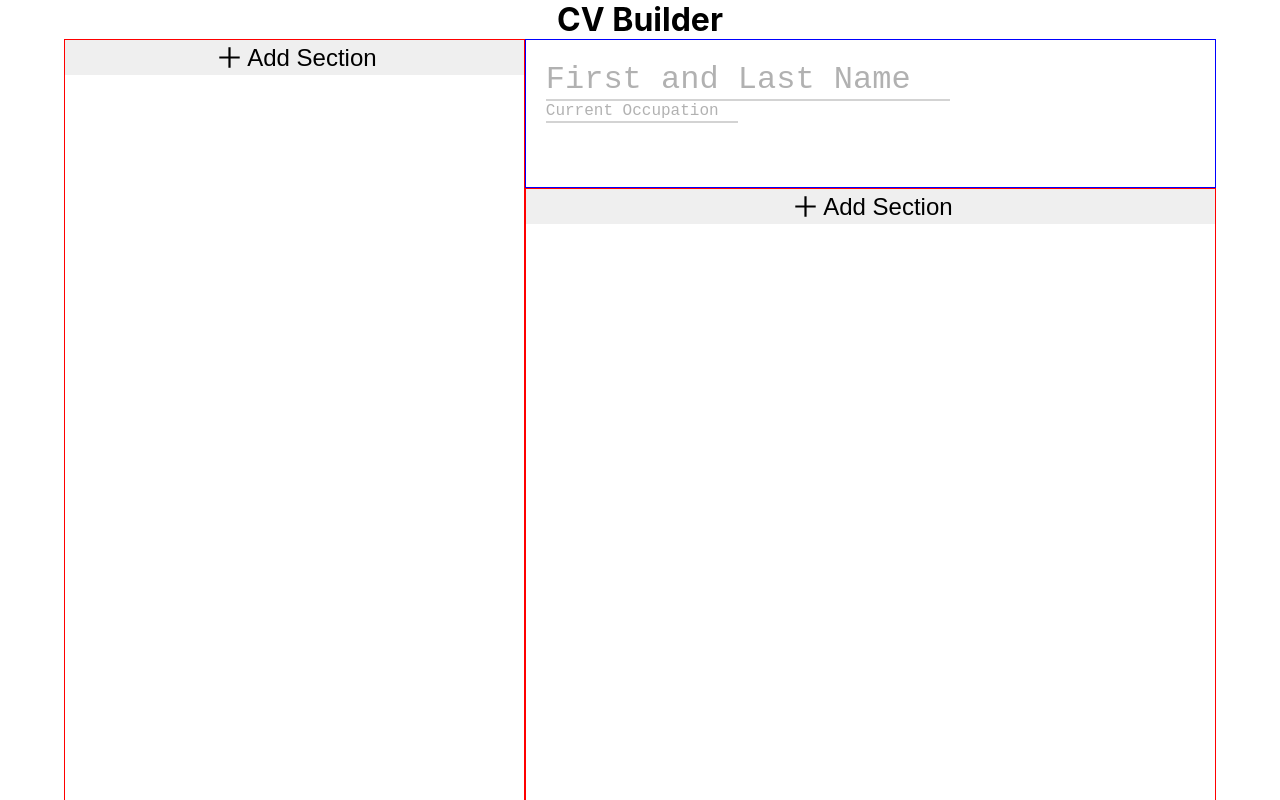
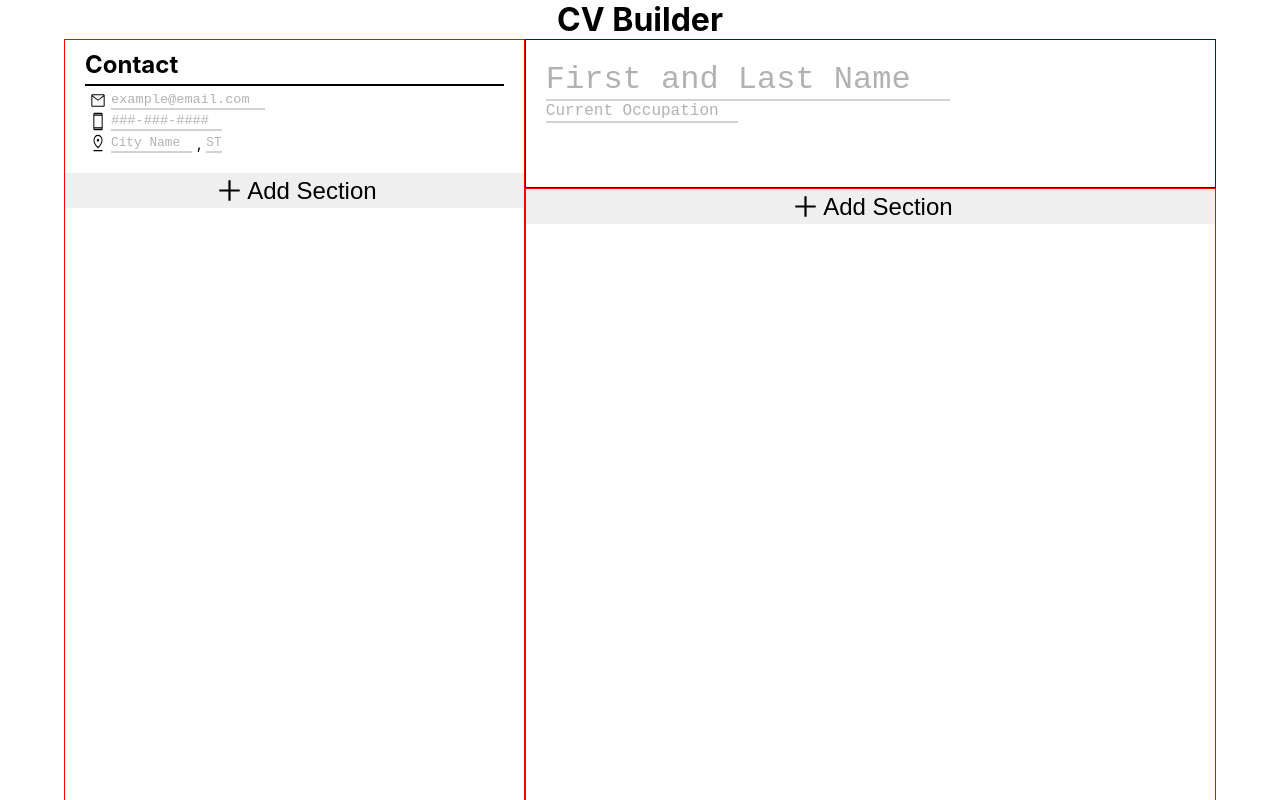
Before and after one commit to ben-rieth/cv-app, a React (Create React App) app: page / in a window 1280 px wide. Shown: the top 800 px of the page. Built offline with nearby package versions, Linux system fonts and the light colour scheme.

Commit message:
Add contact section to sidebar by default and make it uneditable

```diff
--- a/src/components/resume/ResumeColumn.js
+++ b/src/components/resume/ResumeColumn.js
@@ -19,13 +19,30 @@ class ResumeColumn extends React.Component {
         this.dropdownOptions = this.getDropdownOptions();
 
         this.state = {
-            sections: [],
+            sections: this.getInitialSections(),
             options: this.dropdownOptions
         }
 
+        this.getInitialSections = this.getInitialSections.bind(this);
         this.getDropdownOptions = this.getDropdownOptions.bind(this);
         this.createSection = this.createSection.bind(this);
         this.deleteSection = this.deleteSection.bind(this);
+    }
+
+    getInitialSections() {
+        const {type} = this.props;
+
+        if (type === 'sidebar') {
+            return [
+                {
+                    id: uniqid(),
+                    name: "Contact",
+                    subName: ""
+                }
+            ];
+        } else {
+            return [];
+        }
     }
 
     getDropdownOptions() {
--- a/src/components/resume/Section.js
+++ b/src/components/resume/Section.js
@@ -68,14 +68,19 @@ class Section extends React.Component {
     render() {
         const {name, id, subsectionName, onDelete} = this.props;
 
+        const editable = name !== "Contact" ? true : false;
+
         return (
             <Container>
                 <div className="header">
                     <h2>{name}</h2>
-                    <DeleteButton
-                        onClick={() => {
-                            onDelete(id);
-                        }} />
+                    {editable ?
+                        <DeleteButton
+                            onClick={() => {
+                                onDelete(id);
+                            }} /> :
+                        <div></div>
+                    }
                 </div>
                 <hr />
                 {this.state.subsections.map((subsection) => {
@@ -84,9 +89,13 @@ class Section extends React.Component {
                                 id={subsection.id}
                                 type={name}
                                 onDelete={this.deleteSection}
+                                canDelete={editable}
                             />
                 })}
-                <AddAnotherButton name={subsectionName} onClick={this.addSection} fontSize={1.2}/>
+                {editable ?
+                    <AddAnotherButton name={subsectionName} onClick={this.addSection} fontSize={1.2}/>
+                    : <div></div>
+                }
             </Container>
         );
     }
--- a/src/components/resume/Subsection.js
+++ b/src/components/resume/Subsection.js
@@ -6,6 +6,7 @@ import OrganizationSubSection from "./main-sections/OrganizationSubSection";
 import PositionSubSection from "./main-sections/PositionSubSection";
 import ProjectSubSection from "./main-sections/ProjectSubSection";
 import SchoolSubSection from "./main-sections/SchoolSubSection";
+import ContactSubsection from "./sidebar-sections/ContactSubsection";
 
 const SubsectionContainer = styled.div`
     display: flex;
@@ -70,7 +71,7 @@ class Subsection extends React.Component {
     }
 
     render() {
-        const { type, id, onDelete } = this.props;
+        const { type, id, onDelete, canDelete } = this.props;
         const {hoveringOverDelete} = this.state;
 
 
@@ -91,6 +92,9 @@ class Subsection extends React.Component {
             case "Organizations":
                 subsection=<OrganizationSubSection />
                 break;
+            case "Contact":
+                subsection=<ContactSubsection />
+                break;
             default:
                 break;
         }
@@ -98,13 +102,16 @@ class Subsection extends React.Component {
         return(
             <SubsectionContainer>
                 {subsection}
+
+                {canDelete ?
                     <DeleteButton
                         onClick={() => {
                             onDelete(id)
                         }}
                         onMouseEnter={this.overDeleteButton}
                         onMouseLeave={this.leaveDeleteBUtton}
-                    />
+                        /> : <div></div>
+                }
                 {hoveringOverDelete ?
                     <div className="delete"></div> :
                     <div className="blank"></div> }
```
Lines whose indentation alone changed are shown as unchanged.
